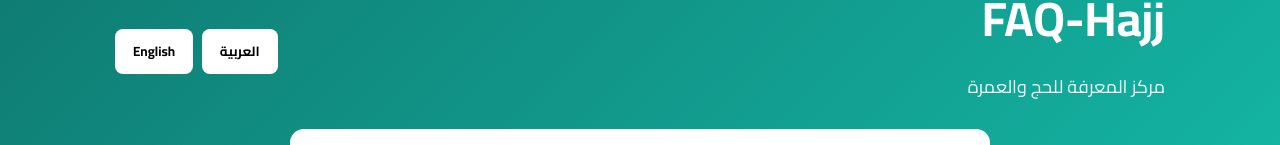
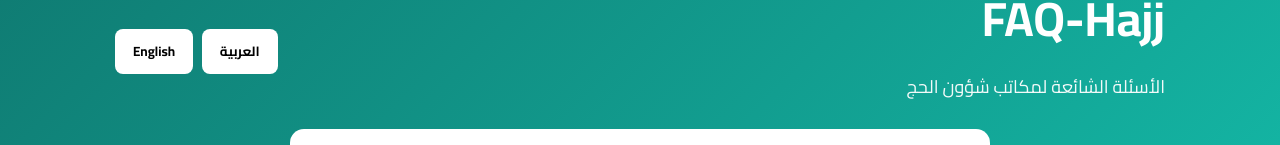
Before and after one commit to mbanafi14-rgb/FAQhaj, a plain HTML site: page index.html in a window 1280 px wide. Shown: the part 174-319 px from the top of the page. Drawn offline with nearby package versions, Linux system fonts and the light colour scheme; no server answers.

Commit message:
Update index.html

```diff
--- a/index.html
+++ b/index.html
@@ -17,7 +17,7 @@
 <div class="top-bar">
 <div>
 <h1>FAQ-Hajj</h1>
-<p>مركز المعرفة للحج والعمرة</p>
+<p>الأسئلة الشائعة لمكاتب شؤون الحج</p>
 </div>
 <div class="lang-switch">
 <button id="arBtn">العربية</button>
```
